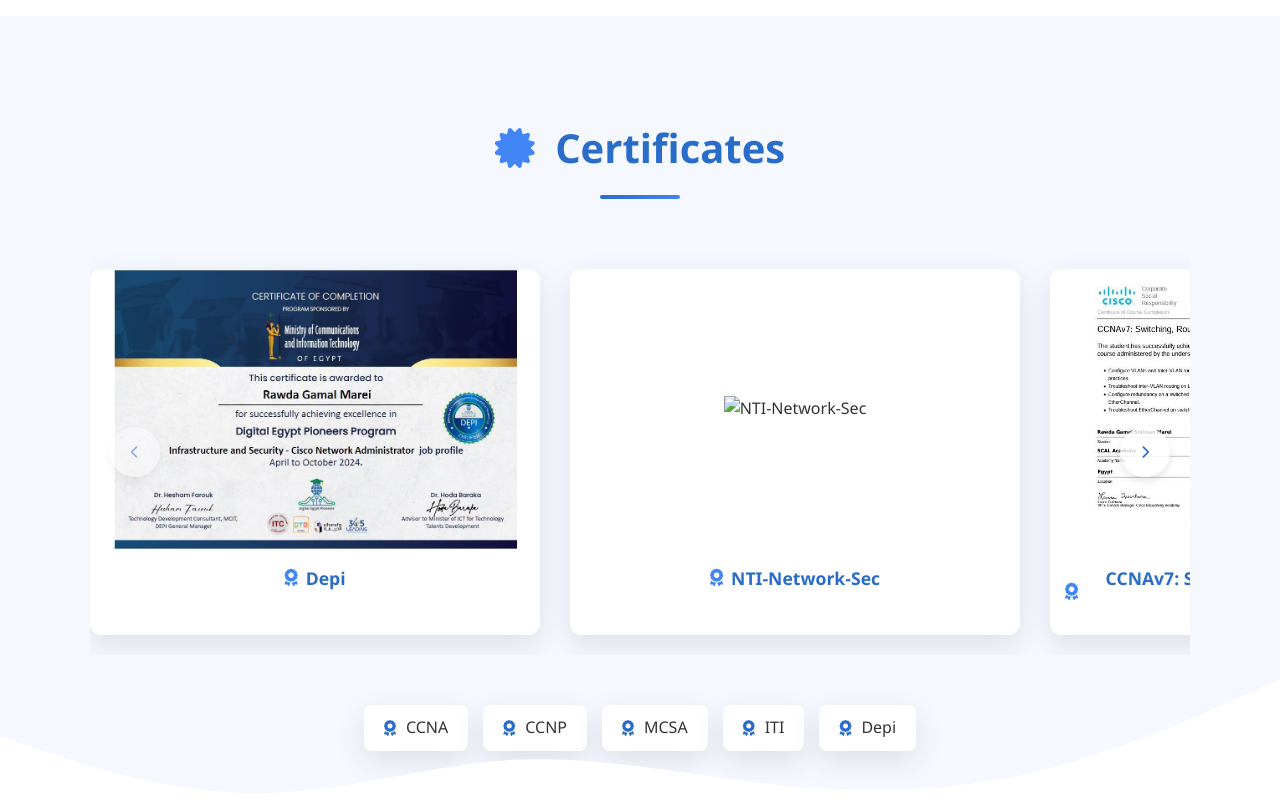
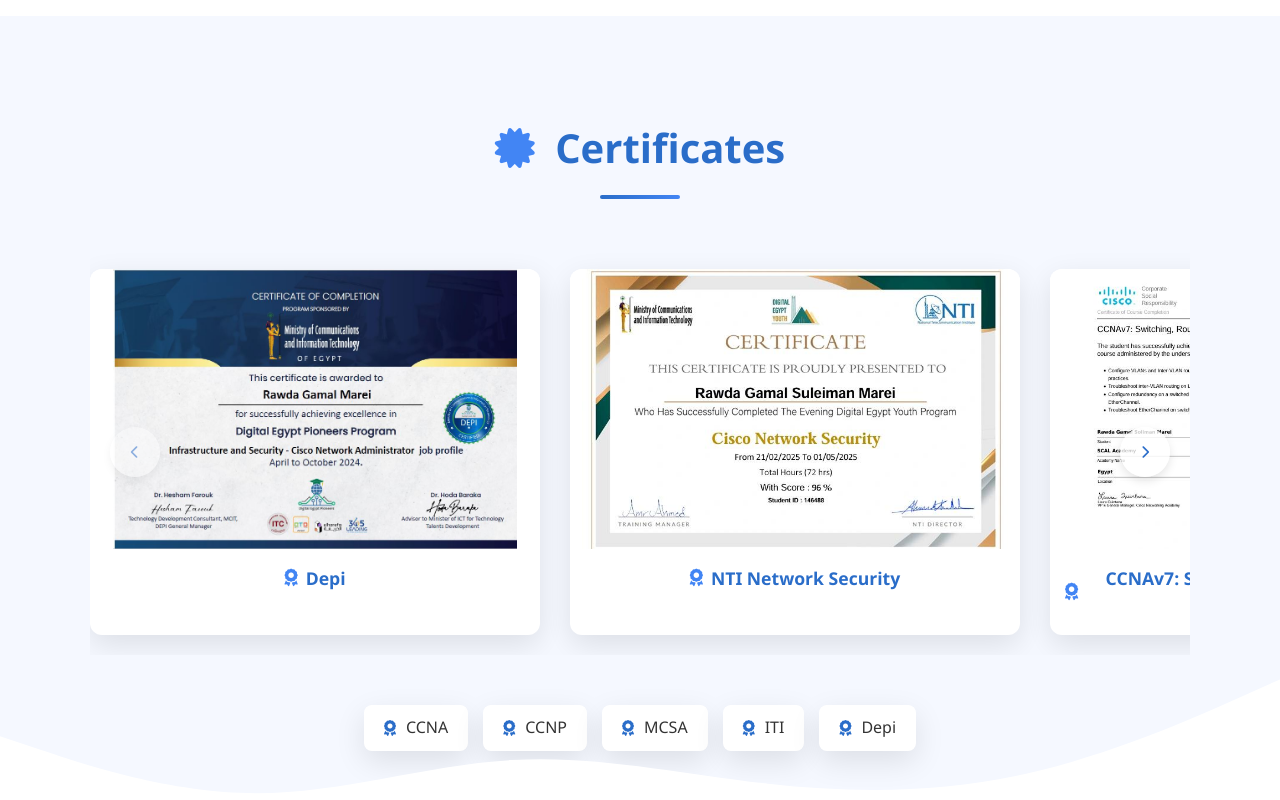
Before and after one commit to rawdagamal/Portfolio-Rawda, a plain HTML site: page index.html in a window 1280 px wide. Shown: the part 3670-4470 px from the top of the page. Drawn offline with nearby package versions, Linux system fonts and the light colour scheme.

Commit message:
Update index.html

```diff
--- a/index.html
+++ b/index.html
@@ -337,11 +337,11 @@
 
                      <div class="certificate-card mb-6 transform hover:-translate-y-1 transition-transform duration-300">
                         <div class="certificate-image">
-                            <img src="images/certificates/NTI-Network-Sec.JPG" alt="NTI-Network-Sec" onclick="openLightbox(this.src)">
+                            <img src="images/certificates/NTINetworkSec.jpg" alt="NTINetworkSec" onclick="openLightbox(this.src)">
                             <div class="zoom-icon"><i class="fas fa-search-plus"></i></div>
                         </div>
                         <div class="certificate-info">
-                            <h3><i class="fas fa-award"></i> NTI-Network-Sec</h3>
+                            <h3><i class="fas fa-award"></i>NTI Network Security</h3>
                         </div>
                     </div>
 
```
